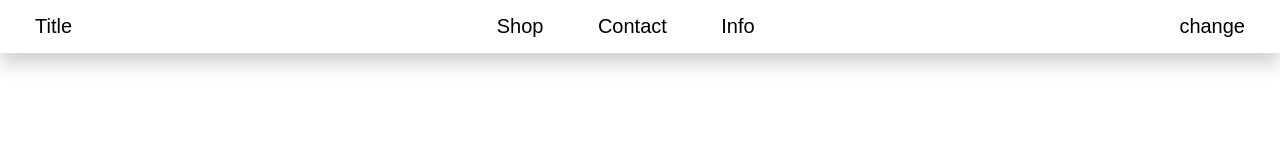
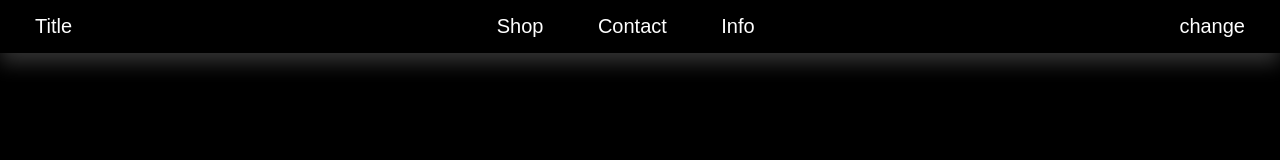
Before and after one commit to Zzezlik/Project_1, a plain HTML site: page index.html in a window 1280 px wide. Both pictures are taken after a click on the button "change". Drawn offline with Linux system fonts and the light colour scheme.

Commit message:
Added changing Theme. Theme changing in local storage (saves on reload page)!

```diff
--- a/css/styles.css
+++ b/css/styles.css
@@ -3,6 +3,15 @@
     transition: all 150ms ease-in-out;
     font-family: 'Montserrat', sans-serif;
 }
+.dark {
+    background: #000;
+}
+
+.light {
+    background: #fff;
+}
+
+
 
 header {
     display: flex;
@@ -14,8 +23,7 @@ header {
     box-shadow: 0 10px 20px rgba(0, 0, 0, 0.2);
 }
 
-header a, nav a, header button {
-    border-radius: 7px;
+header a, nav a, .btn {
     color: black;
     text-decoration: none;
     font-size: 20px;
@@ -25,7 +33,26 @@ header a, nav a, header button {
     padding: 5px 10px;
 }
 
-nav a:hover, header button:hover {
+.btn:hover {
     background-color: black;
     color: white;
 }
+
+.dark *:not(nav){
+    color: white;
+    background: black;
+}
+
+.dark .btn, .dark .title {
+    background: transparent;
+}
+
+.dark header {
+    box-shadow: 0 10px 20px rgba(255, 255, 255, 0.2);
+
+}
+
+.dark .btn:hover {
+    color: black;
+    background: white;
+}
--- a/index.html
+++ b/index.html
@@ -6,18 +6,20 @@
     <link rel="stylesheet" href="./css/styles.css">
 </head>
 <body>
+<script type="module" src="./js/themeChecker.js"></script>
 <header>
-    <a href="">Title</a>
+    <a class="title" href="">Title</a>
     <nav>
-        <a href="">Shop</a>
-        <a href="">Contact</a>
-        <a href="">Info</a>
+        <a class="btn" href="">Shop</a>
+        <a class="btn" href="">Contact</a>
+        <a class="btn" href="">Info</a>
     </nav>
-    <button>change</button>
+    <button class="btn theme-btn">change</button>
 </header>
 
 
 
 <script type="module" src="./js/script.js"></script>
+<script type="module" src="./js/themeChecker.js"></script>
 </body>
 </html>
--- a/js/script.js
+++ b/js/script.js
@@ -0,0 +1,16 @@
+const btn = document.querySelector('.theme-btn');
+const key = 'theme'
+localStorage.getItem(key) ?? localStorage.setItem(key, 'light')
+
+btn.addEventListener('click', () => {
+    if (localStorage.getItem(key) === 'light') {
+        localStorage.setItem(key, 'dark');
+        document.body.classList.add('dark');
+        document.body.classList.remove('light');
+    }
+    else {
+        localStorage.setItem(key, 'light');
+        document.body.classList.add('light');
+        document.body.classList.remove('dark');
+    }
+})
--- /dev/null
+++ b/js/themeChecker.js
@@ -0,0 +1,9 @@
+const key = 'theme'
+
+if (localStorage.getItem(key) === 'light') {
+    document.body.classList.add('light');
+    document.body.classList.remove('dark');
+} else {
+    document.body.classList.add('dark');
+    document.body.classList.remove('light');
+}
```
